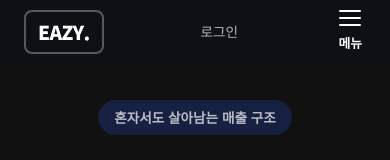
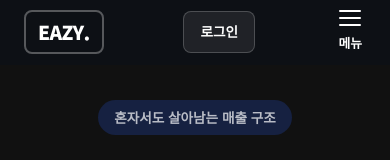
Before and after one commit to wldms706/eazy-homepage, a Next.js app: page / in a window 390 px wide. Shown: the top 160 px of the page. Built offline with nearby package versions, Linux system fonts and the light colour scheme; no server answers.

Commit message:
Fix: 로그인 버튼 두께 + 모바일 메뉴 흰배경/검은글자 강제 적용

```diff
--- a/src/app/globals.css
+++ b/src/app/globals.css
@@ -171,13 +171,14 @@ img {
     top: 0;
     bottom: 0;
     width: 280px;
-    background: #fff;
+    background: #ffffff !important;
     padding: 80px 32px 32px;
     display: flex;
     flex-direction: column;
     gap: 24px;
     transform: translateX(100%);
     transition: transform 0.3s;
+    box-shadow: -8px 0 32px rgba(0,0,0,0.15);
 }
 
 .mobile-menu.open .mobile-menu-inner {
@@ -186,8 +187,15 @@ img {
 
 .mobile-menu-inner a {
     font-size: 1.1rem;
-    font-weight: 500;
-    color: var(--text);
+    font-weight: 600;
+    color: #1a1a1a !important;
+    text-decoration: none;
+    padding: 8px 0;
+    border-bottom: 1px solid #f0f0f0;
+}
+
+.mobile-menu-inner a.mobile-menu-cta {
+    border-bottom: none;
 }
 
 .mobile-menu-cta {
--- a/src/components/AuthButton.tsx
+++ b/src/components/AuthButton.tsx
@@ -31,22 +31,31 @@ export default function AuthButton() {
 
   if (loading) return null;
 
+  const baseStyle = {
+    fontSize: '0.85rem',
+    fontWeight: 600,
+    color: '#fff',
+    background: 'rgba(255,255,255,0.08)',
+    border: '1px solid rgba(255,255,255,0.2)',
+    borderRadius: '8px',
+    padding: '8px 16px',
+    cursor: 'pointer',
+    textDecoration: 'none',
+    fontFamily: 'inherit',
+    transition: 'background 0.2s',
+    whiteSpace: 'nowrap' as const,
+  };
+
   if (user) {
     return (
-      <button
-        onClick={handleLogout}
-        style={{ fontSize: '0.85rem', color: 'rgba(255,255,255,0.7)', background: 'none', border: 'none', cursor: 'pointer', fontFamily: 'inherit' }}
-      >
+      <button onClick={handleLogout} style={baseStyle}>
         로그아웃
       </button>
     );
   }
 
   return (
-    <Link
-      href="/login"
-      style={{ fontSize: '0.85rem', color: 'rgba(255,255,255,0.7)', textDecoration: 'none' }}
-    >
+    <Link href="/login" style={baseStyle}>
       로그인
     </Link>
   );
```
